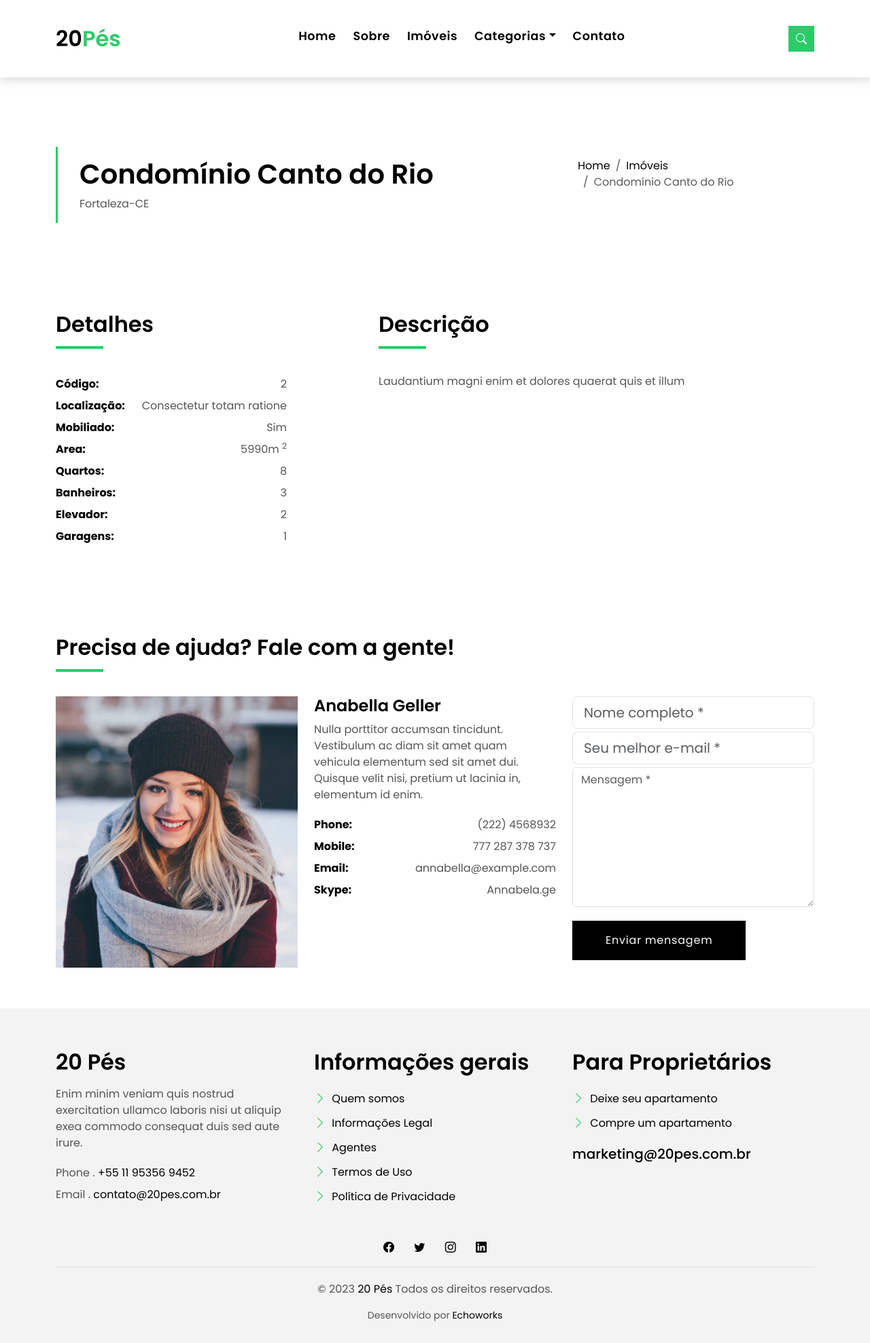
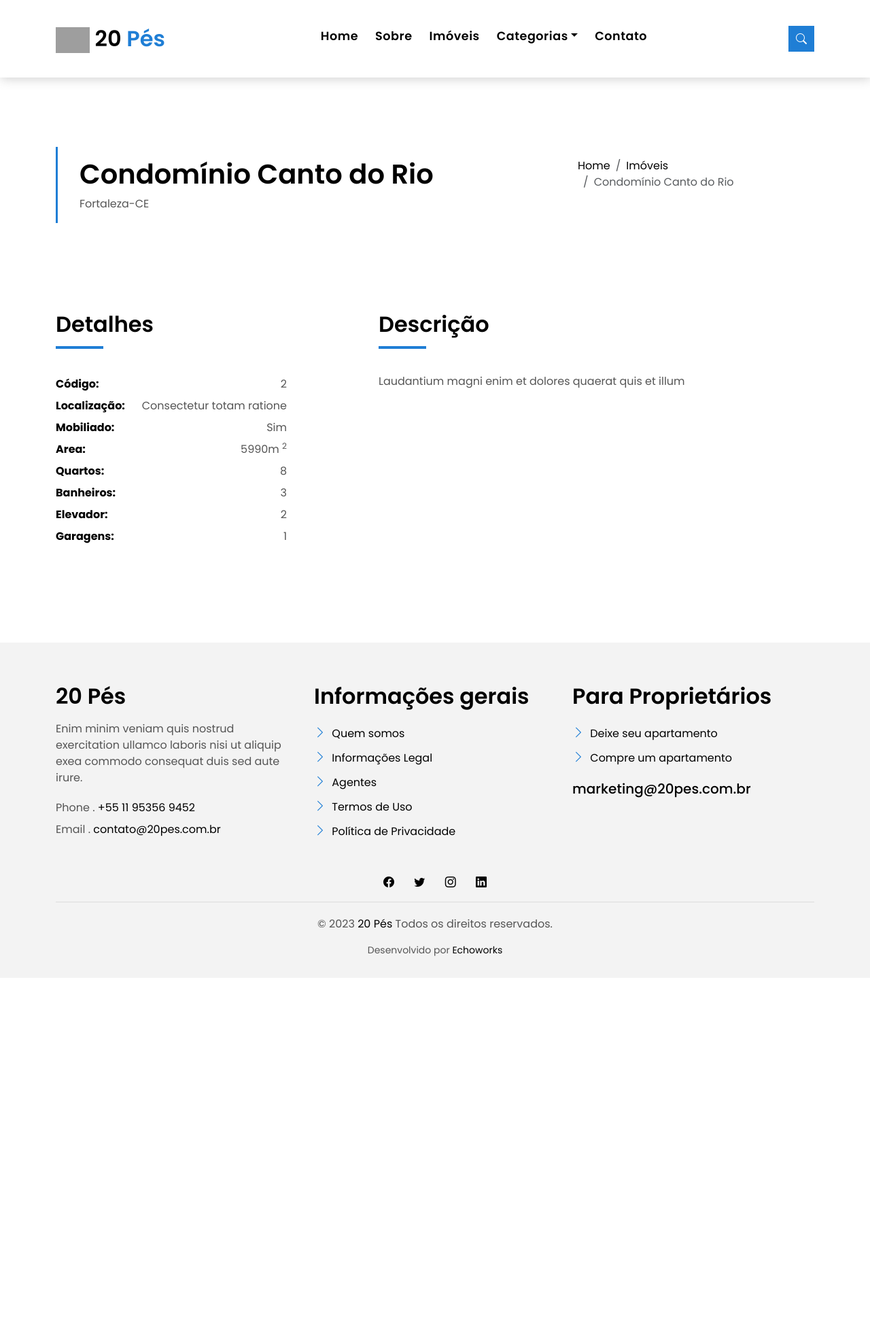
Before and after one commit to everlon/20pes, a Django app: a page that uses imoveis/templates/nav.html in a window 1280 px wide. Shown: the whole page at 68% size. After the commit the page ends 1406 px from the top, so only its background shows below. Run offline with Django 4.2, Linux system fonts and the light colour scheme; data comes from the database, SQL or seed files in the repository; some libraries are stand-ins or nearby versions; grey boxes are pictures that could not be loaded.

Commit message:
Alterações de Cores + Prévia da Logo

```diff
--- a/imoveis/templates/nav.html
+++ b/imoveis/templates/nav.html
@@ -1,3 +1,4 @@
+{% load static %}
 {% load tag_utils %}
 
 <!-- ======= Header/Navbar ======= -->
@@ -8,7 +9,10 @@
         <span></span>
         <span></span>
       </button>
-      <a class="navbar-brand text-brand" href="{% url 'home' %}">20<span class="color-b">Pés</span></a>
+      <a class="navbar-brand text-brand" href="{% url 'home' %}">
+        <img src="{% static 'assets/img/logo1.jpg' %}" width="50" alt="20 Pés" class="img-a img-fluid">
+        20 <span class="color-b">Pés</span>
+      </a>
 
       <div class="navbar-collapse collapse justify-content-center" id="navbarDefault">
         <ul class="navbar-nav">
--- a/imoveis/templates/property-single.html
+++ b/imoveis/templates/property-single.html
@@ -153,74 +153,7 @@
               {% endif %}
             </div>
           </div>
-          <div class="col-md-12">
-            <div class="row section-t3">
-              <div class="col-sm-12">
-                <div class="title-box-d">
-                  <h3 class="title-d">Precisa de ajuda? Fale com a gente!</h3>
-                </div>
-              </div>
-            </div>
-            <div class="row">
-              <div class="col-md-6 col-lg-4">
-                <img src="assets/img/agent-4.jpg" alt="" class="img-fluid">
-              </div>
-              <div class="col-md-6 col-lg-4">
-                <div class="property-agent">
-                  <h4 class="title-agent">Anabella Geller</h4>
-                  <p class="color-text-a">
-                    Nulla porttitor accumsan tincidunt. Vestibulum ac diam sit amet quam vehicula elementum sed sit amet
-                    dui. Quisque velit nisi,
-                    pretium ut lacinia in, elementum id enim.
-                  </p>
-                  <ul class="list-unstyled">
-                    <li class="d-flex justify-content-between">
-                      <strong>Phone:</strong>
-                      <span class="color-text-a">(222) 4568932</span>
-                    </li>
-                    <li class="d-flex justify-content-between">
-                      <strong>Mobile:</strong>
-                      <span class="color-text-a">777 287 378 737</span>
-                    </li>
-                    <li class="d-flex justify-content-between">
-                      <strong>Email:</strong>
-                      <span class="color-text-a">annabella@example.com</span>
-                    </li>
-                    <li class="d-flex justify-content-between">
-                      <strong>Skype:</strong>
-                      <span class="color-text-a">Annabela.ge</span>
-                    </li>
-                  </ul>
-                </div>
-              </div>
-              <div class="col-md-12 col-lg-4">
-                <div class="property-contact">
-                  <form class="form-a">
-                    <div class="row">
-                      <div class="col-md-12 mb-1">
-                        <div class="form-group">
-                          <input type="text" class="form-control form-control-lg form-control-a" id="inputName" placeholder="Nome completo *" required>
-                        </div>
-                      </div>
-                      <div class="col-md-12 mb-1">
-                        <div class="form-group">
-                          <input type="email" class="form-control form-control-lg form-control-a" id="inputEmail1" placeholder="Seu melhor e-mail *" required>
-                        </div>
-                      </div>
-                      <div class="col-md-12 mb-1">
-                        <div class="form-group">
-                          <textarea id="textMessage" class="form-control" placeholder="Mensagem *" name="message" cols="45" rows="8" required></textarea>
-                        </div>
-                      </div>
-                      <div class="col-md-12 mt-3">
-                        <button type="submit" class="btn btn-a">Enviar mensagem</button>
-                      </div>
-                    </div>
-                  </form>
-                </div>
-              </div>
-            </div>
-          </div>
+
         </div>
       </div>
     </section><!-- End Property Single-->
--- a/static/assets/css/style.css
+++ b/static/assets/css/style.css
@@ -124,7 +124,7 @@ a:hover {
 }
 
 .color-b {
-  color: #2eca6a;
+  color: #1f7ed5;
 }
 
 .color-d {
@@ -361,7 +361,7 @@ a:hover {
   position: absolute;
   width: 70px;
   height: 4px;
-  background-color: #2eca6a;
+  background-color: #1f7ed5;
   bottom: 20px;
   left: 0;
 }
@@ -580,13 +580,13 @@ a:hover {
 }
 
 .btn.btn-b-n {
-  background-color: #2eca6a;
+  background-color: #1f7ed5;
   color: #ffffff;
   border-radius: 0;
 }
 
 .btn.btn-b-n:hover {
-  background-color: #26a356;
+  background-color: #155998;
   color: #ffffff;
 }
 
@@ -667,7 +667,7 @@ a:hover {
   width: 100%;
   height: 2px;
   z-index: 0;
-  background-color: #2eca6a;
+  background-color: #1f7ed5;
   transform: scaleX(0);
   transform-origin: right;
   transition: transform 0.2s ease-out, opacity 0.2s ease-out 0.3s;
@@ -696,7 +696,7 @@ a:hover {
 }
 
 .navbar-default.navbar-trans .nav-link:before {
-  background-color: #2eca6a;
+  background-color: #1f7ed5;
 }
 
 .navbar-default.navbar-trans .nav-link:hover {
@@ -1121,7 +1121,7 @@ a:hover {
 }
 
 .intro-single .title-single-box {
-  border-left: 3px solid #2eca6a;
+  border-left: 3px solid #1f7ed5;
 }
 
 .intro-single .title-single-box .title-single {
@@ -2137,7 +2139,7 @@ a:hover {
 .section-footer .item-list-a i {
   font-size: 18px;
   padding-right: 4px;
-  color: #2eca6a;
+  color: #1f7ed5;
 }
 
 .section-footer .widget-a .w-title-a {
```
Also changed, not shown: other parts of static/assets/css/style.css (+35 -33 lines), imoveis/templates/assets/css/style.css (+36 -36 lines).
